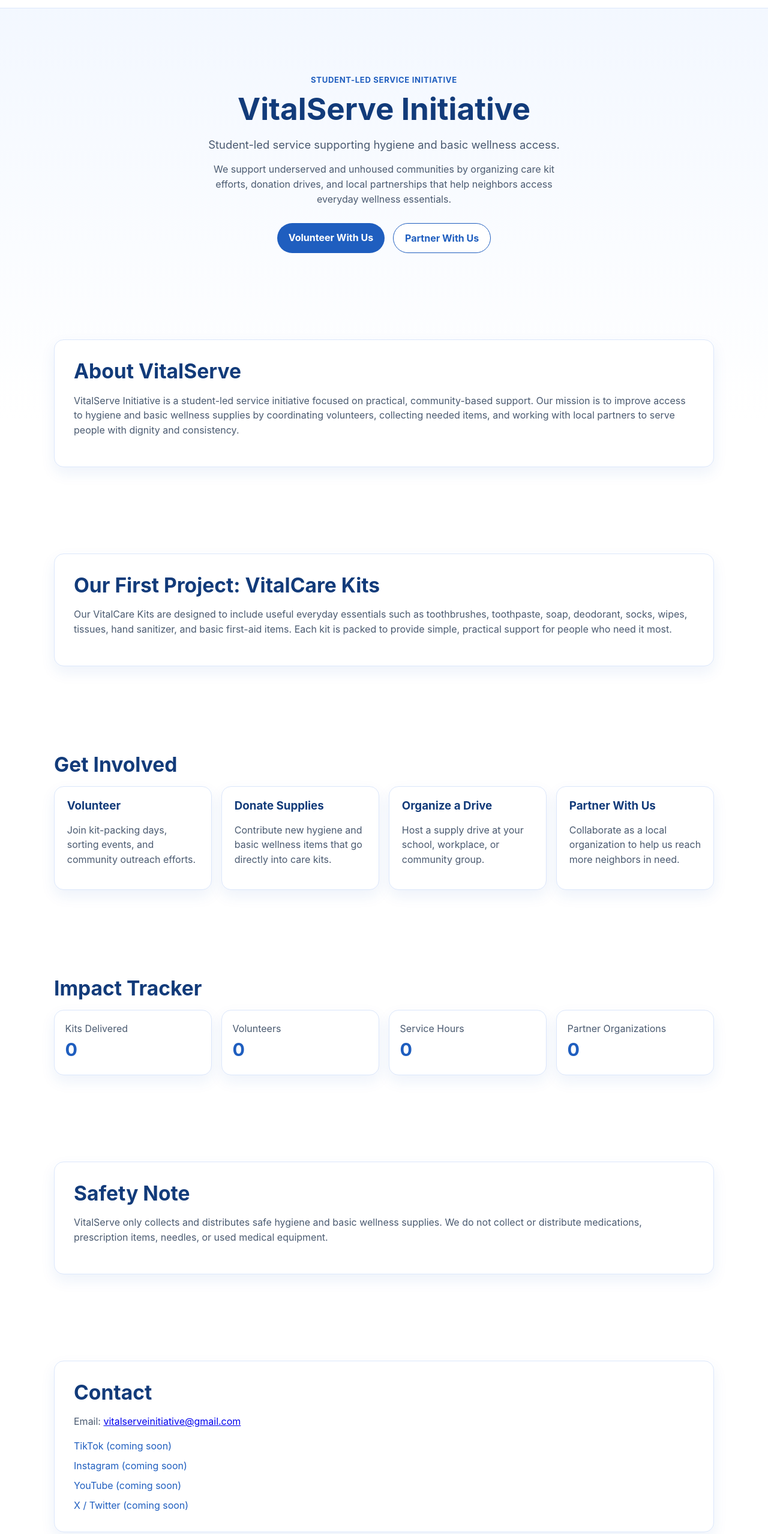
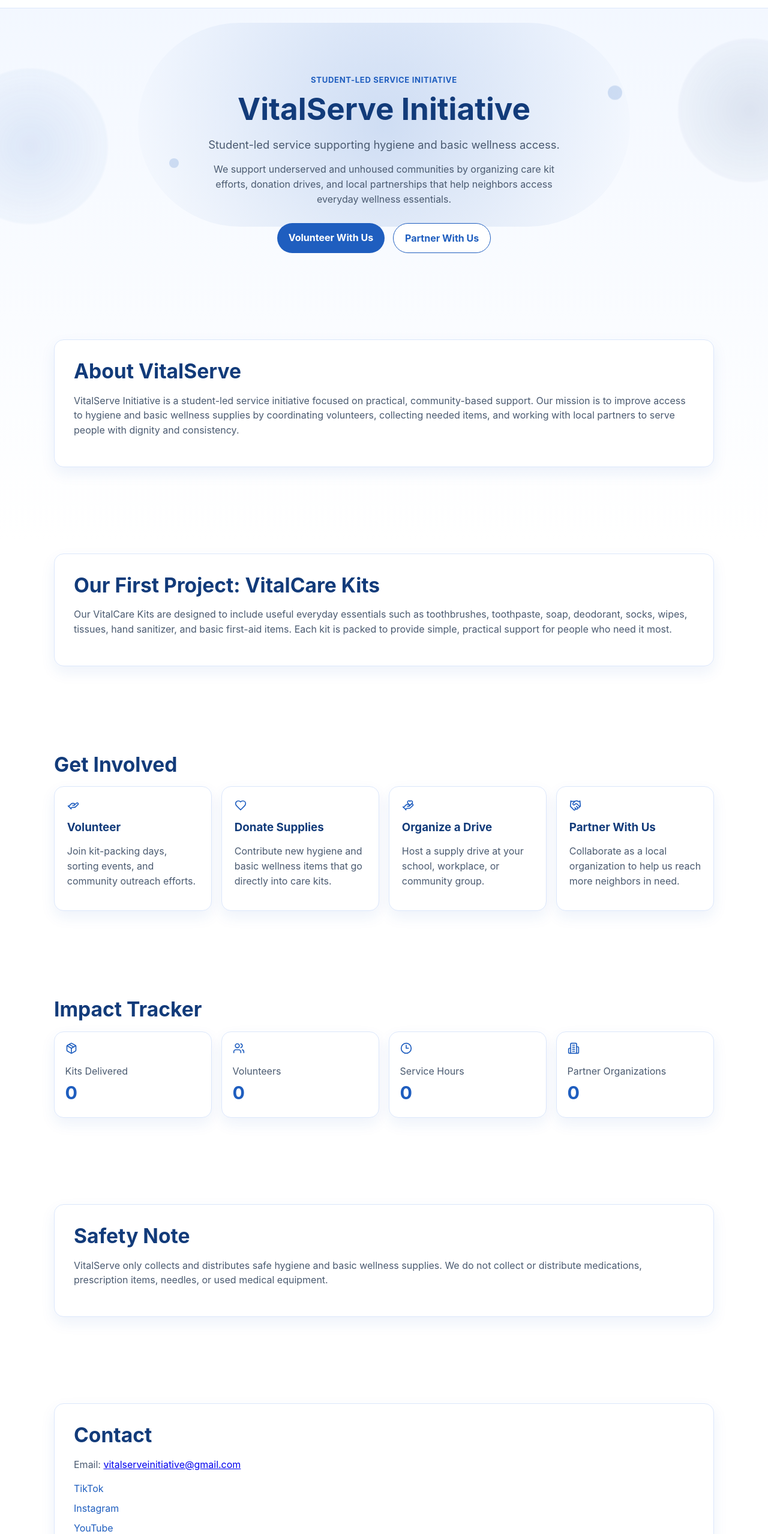
Before and after one commit to vitalserveinitiative/vitalserve-website, a React (Vite) app: page / in a window 1280 px wide. Shown: the part 48-2606 px from the top of the page at 60% size. Built offline with nearby package versions, Linux system fonts and the light colour scheme.

Commit message:
Enhance UI polish and add lucide icons/social updates

```diff
--- a/package.json
+++ b/package.json
@@ -10,7 +10,8 @@
   },
   "dependencies": {
     "react": "^18.3.1",
-    "react-dom": "^18.3.1"
+    "react-dom": "^18.3.1",
+    "lucide-react": "^0.511.0"
   },
   "devDependencies": {
     "@vitejs/plugin-react": "^4.3.1",
--- a/src/App.css
+++ b/src/App.css
@@ -12,9 +12,13 @@
   box-sizing: border-box;
 }
 
+html {
+  scroll-behavior: smooth;
+}
+
 .site {
   min-height: 100vh;
-  background: linear-gradient(180deg, var(--blue-50) 0%, #ffffff 28%);
+  background: linear-gradient(180deg, var(--blue-50) 0%, #ffffff 35%);
   color: var(--text);
 }
 
@@ -27,13 +31,24 @@
   padding: 4.5rem 0;
 }
 
+.reveal {
+  opacity: 0;
+  transform: translateY(18px);
+  transition: opacity 700ms ease, transform 700ms ease;
+}
+
+.reveal.in-view {
+  opacity: 1;
+  transform: translateY(0);
+}
+
 .navbar {
   position: sticky;
   top: 0;
   z-index: 10;
-  background: rgba(255, 255, 255, 0.95);
+  background: rgba(255, 255, 255, 0.92);
   border-bottom: 1px solid var(--border);
-  backdrop-filter: blur(6px);
+  backdrop-filter: blur(10px);
 }
 
 .navbar-content {
@@ -78,68 +93,114 @@
   color: var(--blue-900);
   text-decoration: none;
   font-weight: 600;
+  position: relative;
+}
+
+.nav-links a::after {
+  content: '';
+  position: absolute;
+  left: 0;
+  bottom: -0.2rem;
+  width: 100%;
+  height: 2px;
+  background: var(--blue-700);
+  transform: scaleX(0);
+  transform-origin: right;
+  transition: transform 0.25s ease;
+}
+
+.nav-links a:hover::after {
+  transform: scaleX(1);
+  transform-origin: left;
 }
 
 .hero {
   padding-top: 6rem;
+  position: relative;
+  overflow: hidden;
+}
+
+.hero::before {
+  content: '';
+  position: absolute;
+  inset: 5% 18% auto;
+  height: 340px;
+  border-radius: 999px;
+  background: radial-gradient(circle at center, rgba(31, 94, 191, 0.18), rgba(31, 94, 191, 0));
+  z-index: 0;
 }
 
 .hero-content {
   text-align: center;
   max-width: 780px;
+  position: relative;
+  z-index: 2;
 }
 
-.eyebrow {
-  color: var(--blue-700);
-  font-weight: 700;
-  margin-bottom: 0.5rem;
-  text-transform: uppercase;
-  letter-spacing: 0.05em;
-  font-size: 0.82rem;
+.hero-blob,
+.float-dot {
+  position: absolute;
+  border-radius: 999px;
+  pointer-events: none;
 }
 
-h1,
-h2,
-h3 {
-  margin: 0;
-  line-height: 1.2;
-  color: var(--blue-900);
+.hero-blob {
+  filter: blur(1px);
+  opacity: 0.45;
+  z-index: 1;
 }
 
-h1 {
-  font-size: clamp(2rem, 5vw, 3.2rem);
+.blob-one {
+  width: 260px;
+  height: 260px;
+  left: -80px;
+  top: 100px;
+  background: radial-gradient(circle, rgba(31, 94, 191, 0.25), rgba(31, 94, 191, 0));
 }
 
-h2 {
-  font-size: clamp(1.5rem, 3vw, 2.1rem);
-  margin-bottom: 1rem;
+.blob-two {
+  width: 240px;
+  height: 240px;
+  right: -90px;
+  top: 50px;
+  background: radial-gradient(circle, rgba(18, 59, 122, 0.24), rgba(31, 94, 191, 0));
 }
 
-.subheadline,
-.hero-text,
-.card p,
-.action-card p,
-.safety-note p {
-  color: var(--muted);
+.float-dot {
+  background: rgba(31, 94, 191, 0.17);
+  animation: float 7s ease-in-out infinite;
 }
 
-.subheadline {
-  font-size: 1.15rem;
-  margin: 0.9rem auto;
+.dot-one {
+  width: 24px;
+  height: 24px;
+  top: 130px;
+  right: 19%;
 }
 
-.hero-text {
-  margin: 0 auto;
-  max-width: 62ch;
+.dot-two {
+  width: 16px;
+  height: 16px;
+  top: 250px;
+  left: 22%;
+  animation-delay: 0.9s;
 }
 
-.hero-actions {
-  margin-top: 1.7rem;
-  display: flex;
-  justify-content: center;
-  gap: 0.85rem;
-  flex-wrap: wrap;
+@keyframes float {
+  0%, 100% { transform: translateY(0); }
+  50% { transform: translateY(-8px); }
 }
+
+.eyebrow { color: var(--blue-700); font-weight: 700; margin-bottom: 0.5rem; text-transform: uppercase; letter-spacing: 0.05em; font-size: 0.82rem; }
+h1, h2, h3 { margin: 0; line-height: 1.2; color: var(--blue-900); }
+h1 { font-size: clamp(2rem, 5vw, 3.2rem); }
+h2 { font-size: clamp(1.5rem, 3vw, 2.1rem); margin-bottom: 1rem; }
+
+.subheadline, .hero-text, .card p, .action-card p, .safety-note p { color: var(--muted); }
+.subheadline { font-size: 1.15rem; margin: 0.9rem auto; }
+.hero-text { margin: 0 auto; max-width: 62ch; }
+
+.hero-actions { margin-top: 1.7rem; display: flex; justify-content: center; gap: 0.85rem; flex-wrap: wrap; }
 
 .btn {
   display: inline-block;
@@ -147,18 +208,16 @@ h2 {
   padding: 0.75rem 1.2rem;
   text-decoration: none;
   font-weight: 700;
+  transition: transform 0.2s ease, box-shadow 0.2s ease;
 }
 
-.btn-primary {
-  background: var(--blue-700);
-  color: var(--white);
+.btn:hover {
+  transform: translateY(-2px);
+  box-shadow: 0 12px 20px rgba(18, 59, 122, 0.16);
 }
 
-.btn-secondary {
-  border: 1px solid var(--blue-700);
-  color: var(--blue-700);
-  background: var(--white);
-}
+.btn-primary { background: var(--blue-700); color: var(--white); }
+.btn-secondary { border: 1px solid var(--blue-700); color: var(--blue-700); background: var(--white); }
 
 .card,
 .action-card,
@@ -171,68 +230,48 @@ h2 {
 }
 
 .card,
-.safety-note {
-  padding: 2rem;
+.safety-note { padding: 2rem; }
+
+.card-grid, .stats-grid { display: grid; gap: 1rem; }
+.card-grid { grid-template-columns: repeat(auto-fit, minmax(200px, 1fr)); margin-top: 1rem; }
+.action-card {
+  padding: 1.3rem;
+  transition: transform 0.25s ease, box-shadow 0.25s ease;
 }
 
-.card-grid,
-.stats-grid {
-  display: grid;
-  gap: 1rem;
+.action-card:hover,
+.stat-card:hover {
+  transform: translateY(-3px);
+  box-shadow: 0 16px 26px rgba(31, 94, 191, 0.14);
 }
 
-.card-grid {
-  grid-template-columns: repeat(auto-fit, minmax(200px, 1fr));
-  margin-top: 1rem;
+.card-icon,
+.stat-icon {
+  color: var(--blue-700);
+  width: 1.25rem;
+  height: 1.25rem;
+  margin-bottom: 0.55rem;
 }
 
-.action-card {
-  padding: 1.3rem;
-}
-
-.stats-grid {
-  grid-template-columns: repeat(auto-fit, minmax(180px, 1fr));
-}
-
+.stats-grid { grid-template-columns: repeat(auto-fit, minmax(180px, 1fr)); }
 .stat-card {
   padding: 1.1rem;
+  transition: transform 0.25s ease, box-shadow 0.25s ease;
 }
+.stat-card span { display: block; color: var(--muted); }
+.stat-card strong { color: var(--blue-700); font-size: 1.9rem; }
 
-.stat-card span {
-  display: block;
-  color: var(--muted);
-}
-
-.stat-card strong {
-  color: var(--blue-700);
-  font-size: 1.9rem;
-}
-
-.social-links {
-  list-style: none;
-  margin: 1rem 0 0;
-  padding: 0;
-  display: grid;
-  gap: 0.5rem;
-}
-
-.social-links a {
-  color: var(--blue-700);
-  text-decoration: none;
-}
+.social-links { list-style: none; margin: 1rem 0 0; padding: 0; display: grid; gap: 0.5rem; }
+.social-links a { color: var(--blue-700); text-decoration: none; }
+.social-links a:hover { text-decoration: underline; }
 
 @media (max-width: 780px) {
-  .navbar-content {
-    flex-direction: column;
-    align-items: flex-start;
-  }
-
-  .section {
-    padding: 3.5rem 0;
-  }
-
-  .card,
-  .safety-note {
-    padding: 1.4rem;
+  .navbar-content { flex-direction: column; align-items: flex-start; }
+  .section { padding: 3.5rem 0; }
+  .card, .safety-note { padding: 1.4rem; }
+  .blob-one,
+  .blob-two,
+  .dot-two {
+    display: none;
   }
 }
--- a/src/App.jsx
+++ b/src/App.jsx
@@ -1,6 +1,27 @@
+import { HandHeart, HandHelping, Handshake, Heart, Package, Users, Clock3, Building2 } from 'lucide-react'
+import { useEffect } from 'react'
 import './App.css'
 
 function App() {
+  useEffect(() => {
+    const observer = new IntersectionObserver(
+      (entries) => {
+        entries.forEach((entry) => {
+          if (entry.isIntersecting) {
+            entry.target.classList.add('in-view')
+            observer.unobserve(entry.target)
+          }
+        })
+      },
+      { threshold: 0.18, rootMargin: '0px 0px -50px 0px' },
+    )
+
+    const animatedSections = document.querySelectorAll('.reveal')
+    animatedSections.forEach((section) => observer.observe(section))
+
+    return () => observer.disconnect()
+  }, [])
+
   return (
     <div className="site">
       <header className="navbar" id="top">
@@ -22,7 +43,11 @@ function App() {
       </header>
 
       <main>
-        <section className="hero section">
+        <section className="hero section reveal">
+          <div className="hero-blob blob-one" aria-hidden="true" />
+          <div className="hero-blob blob-two" aria-hidden="true" />
+          <div className="float-dot dot-one" aria-hidden="true" />
+          <div className="float-dot dot-two" aria-hidden="true" />
           <div className="container hero-content">
             <p className="eyebrow">Student-Led Service Initiative</p>
             <h1>VitalServe Initiative</h1>
@@ -38,7 +63,7 @@ function App() {
           </div>
         </section>
 
-        <section id="about" className="section">
+        <section id="about" className="section reveal">
           <div className="container card">
             <h2>About VitalServe</h2>
             <p>
@@ -49,7 +74,7 @@ function App() {
           </div>
         </section>
 
-        <section id="project" className="section">
+        <section id="project" className="section reveal">
           <div className="container card">
             <h2>Our First Project: VitalCare Kits</h2>
             <p>
@@ -60,23 +85,27 @@ function App() {
           </div>
         </section>
 
-        <section id="involved" className="section">
+        <section id="involved" className="section reveal">
           <div className="container">
             <h2>Get Involved</h2>
             <div className="card-grid">
               <article className="action-card">
+                <HandHelping aria-hidden="true" className="card-icon" />
                 <h3>Volunteer</h3>
                 <p>Join kit-packing days, sorting events, and community outreach efforts.</p>
               </article>
               <article className="action-card">
+                <Heart aria-hidden="true" className="card-icon" />
                 <h3>Donate Supplies</h3>
                 <p>Contribute new hygiene and basic wellness items that go directly into care kits.</p>
               </article>
               <article className="action-card">
+                <HandHeart aria-hidden="true" className="card-icon" />
                 <h3>Organize a Drive</h3>
                 <p>Host a supply drive at your school, workplace, or community group.</p>
               </article>
               <article className="action-card">
+                <Handshake aria-hidden="true" className="card-icon" />
                 <h3>Partner With Us</h3>
                 <p>Collaborate as a local organization to help us reach more neighbors in need.</p>
               </article>
@@ -84,19 +113,19 @@ function App() {
           </div>
         </section>
 
-        <section id="impact" className="section">
+        <section id="impact" className="section reveal">
           <div className="container">
             <h2>Impact Tracker</h2>
             <div className="stats-grid">
-              <div className="stat-card"><span>Kits Delivered</span><strong>0</strong></div>
-              <div className="stat-card"><span>Volunteers</span><strong>0</strong></div>
-              <div className="stat-card"><span>Service Hours</span><strong>0</strong></div>
-              <div className="stat-card"><span>Partner Organizations</span><strong>0</strong></div>
+              <div className="stat-card"><Package aria-hidden="true" className="stat-icon" /><span>Kits Delivered</span><strong>0</strong></div>
+              <div className="stat-card"><Users aria-hidden="true" className="stat-icon" /><span>Volunteers</span><strong>0</strong></div>
+              <div className="stat-card"><Clock3 aria-hidden="true" className="stat-icon" /><span>Service Hours</span><strong>0</strong></div>
+              <div className="stat-card"><Building2 aria-hidden="true" className="stat-icon" /><span>Partner Organizations</span><strong>0</strong></div>
             </div>
           </div>
         </section>
 
-        <section className="section">
+        <section className="section reveal">
           <div className="container safety-note">
             <h2>Safety Note</h2>
             <p>
@@ -106,15 +135,14 @@ function App() {
           </div>
         </section>
 
-        <section id="contact" className="section">
+        <section id="contact" className="section reveal">
           <div className="container card">
             <h2>Contact</h2>
             <p>Email: <a href="mailto:vitalserveinitiative@gmail.com">vitalserveinitiative@gmail.com</a></p>
             <ul className="social-links">
-              <li><a href="#" aria-label="TikTok">TikTok (coming soon)</a></li>
-              <li><a href="#" aria-label="Instagram">Instagram (coming soon)</a></li>
-              <li><a href="#" aria-label="YouTube">YouTube (coming soon)</a></li>
-              <li><a href="#" aria-label="X/Twitter">X / Twitter (coming soon)</a></li>
+              <li><a href="https://www.tiktok.com/@vitalserveinitiative" target="_blank" rel="noreferrer">TikTok</a></li>
+              <li><a href="https://www.instagram.com/vitalserveinitiative/" target="_blank" rel="noreferrer">Instagram</a></li>
+              <li><a href="https://www.youtube.com/@VitalServeInitiative" target="_blank" rel="noreferrer">YouTube</a></li>
             </ul>
           </div>
         </section>
```
